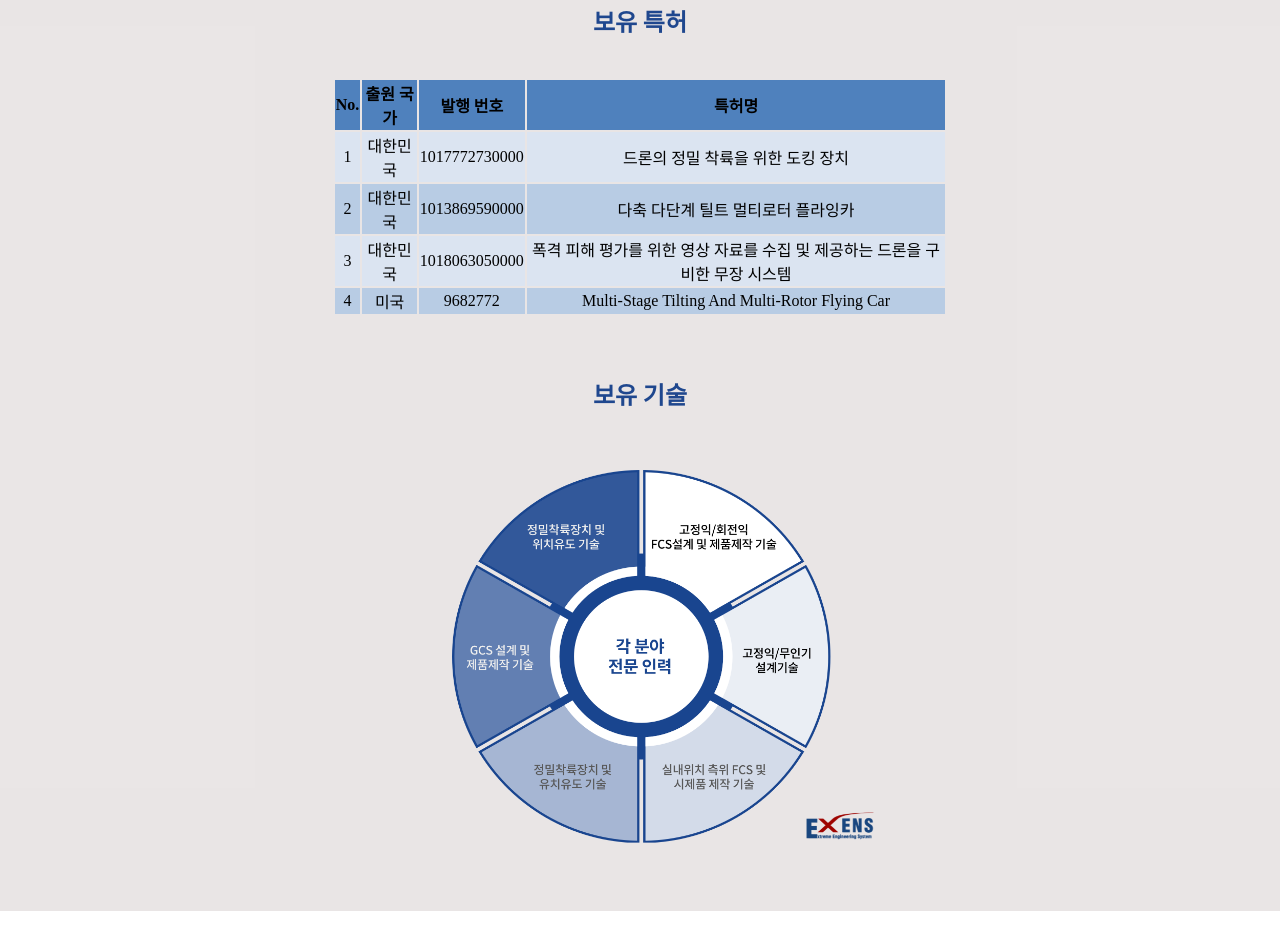
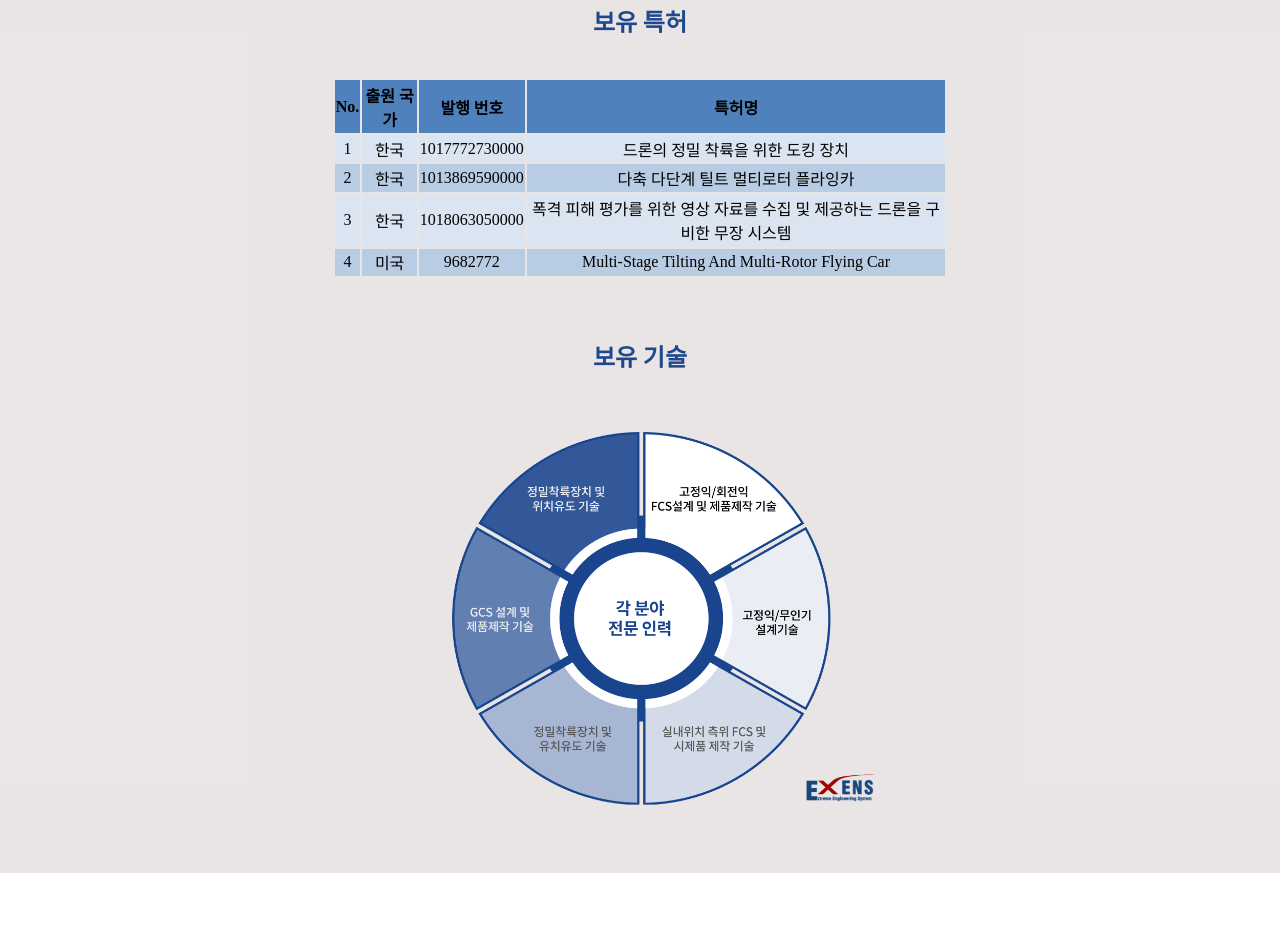
Before and after one commit to yeonjeseo/EXENS-single-web-page, a website: page index.html in a window 1280 px wide. Shown: the part 2515-3447 px from the top of the page. Drawn offline with nearby package versions, Linux system fonts and the light colour scheme; a web font is replaced by a local one.

Commit message:
edited table

```diff
--- a/index.html
+++ b/index.html
@@ -156,21 +156,21 @@
 
             <tr class="table__item" id="item1">
                 <td>1</td>
-                <td>대한민국</td>
+                <td>한국</td>
                 <td>1017772730000</td>
                 <td>드론의 정밀 착륙을 위한 도킹 장치</td>
             </tr>
 
             <tr class="table__item" id="item2">
                 <td>2</td>
-                <td>대한민국</td>
+                <td>한국</td>
                 <td>1013869590000</td>
                 <td>다축 다단계 틸트 멀티로터 플라잉카</td>
             </tr>
 
             <tr class="table__item" id="item3">
                 <td>3</td>
-                <td>대한민국</td>
+                <td>한국</td>
                 <td>1018063050000</td>
                 <td>폭격 피해 평가를 위한 영상 자료를 수집 및 제공하는 드론을 구비한 무장 시스템</td>
             </tr>
```
